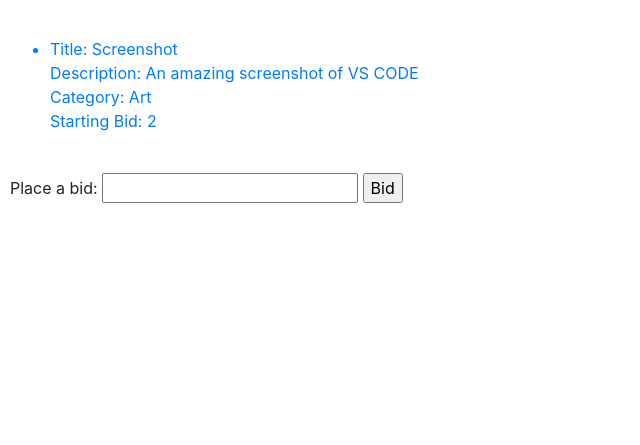
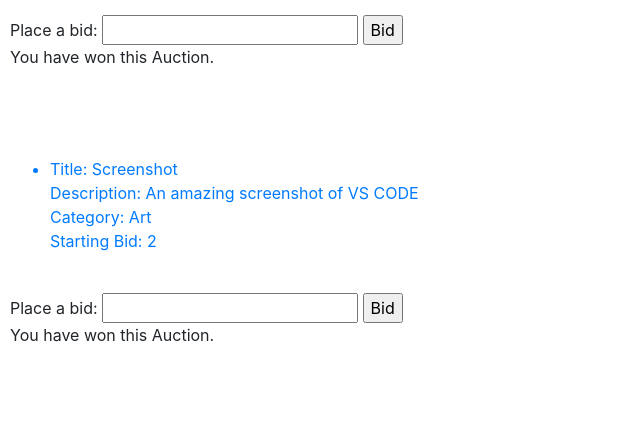
Before and after one commit to Khaan787/commerce, a Django app: page / in a window 1280 px wide. Shown: the part 1714-2159 px from the top of the page, without its empty margins (0-640 px from the left). Before the commit the page ends 1917 px from the top, so only its background shows below. Run offline with Django 3.2, Linux system fonts and the light colour scheme; data comes from the database, SQL or seed files in the repository; some libraries are stand-ins or nearby versions.

Commit message:
Second commit

```diff
--- a/auctions/templates/auctions/index.html
+++ b/auctions/templates/auctions/index.html
@@ -22,6 +22,9 @@
             <input type="submit" value="Bid">
         </form>
 
+        {% if user %}
+                <p> You have won this Auction.</p>
+        {% endif %}
 
         <br><br><br>
     {% endfor %}
--- a/auctions/views.py
+++ b/auctions/views.py
@@ -129,9 +129,15 @@ def close_auction(request,listing_id):
 
     if request.method == "POST":
         listing.Auction_closed = True
-        # Disable the Bids on the Listing And display an Error message such as "The auction is Closed"
+
+    if listing.Auction_closed == True:
+        # Disable "Place a bid:" form on the Listing Page And display an Error message such as "The auction is Closed"
 
 
+        # The index page of the user who made the request should get a message of "You won the Bid" on That Listing
+        return render(request, "auctions/index.html",{
+            "user" : request.user
+        })
 
 
 
```
